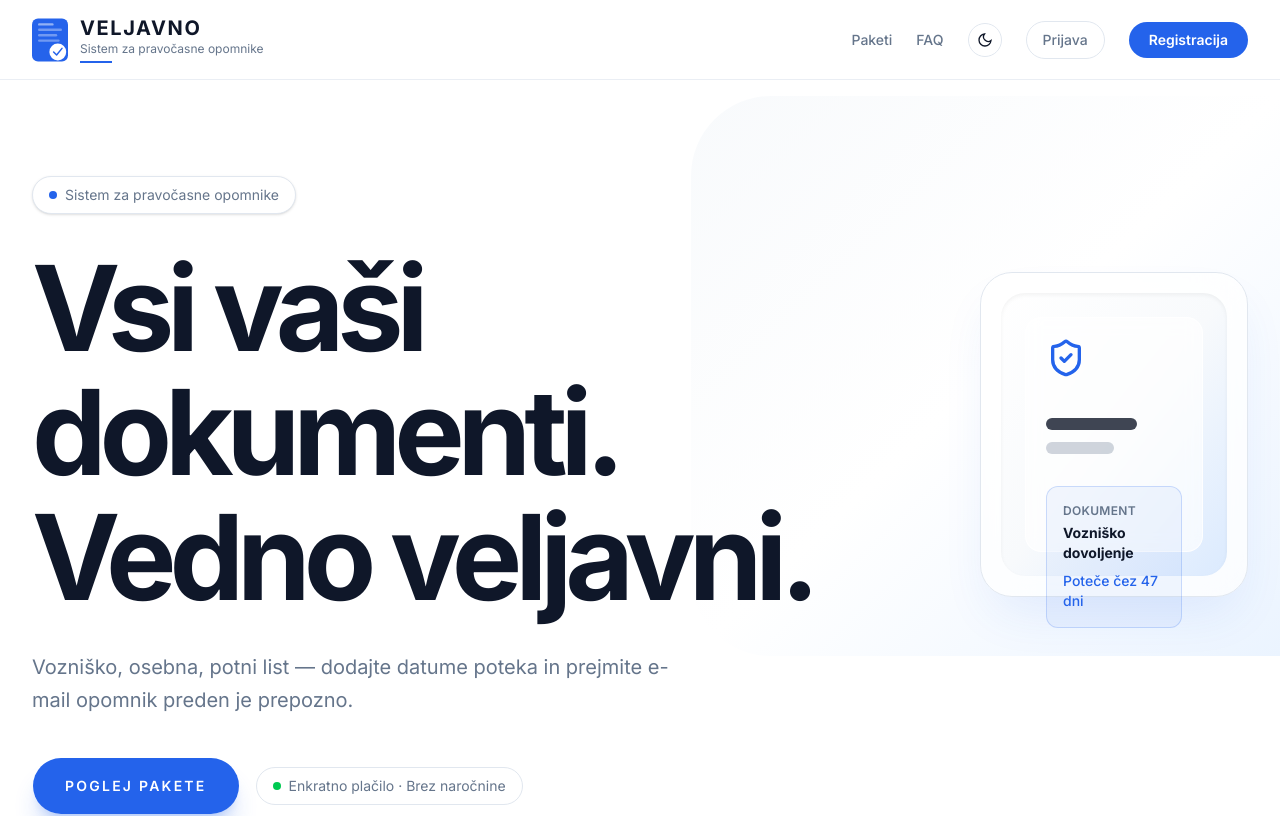
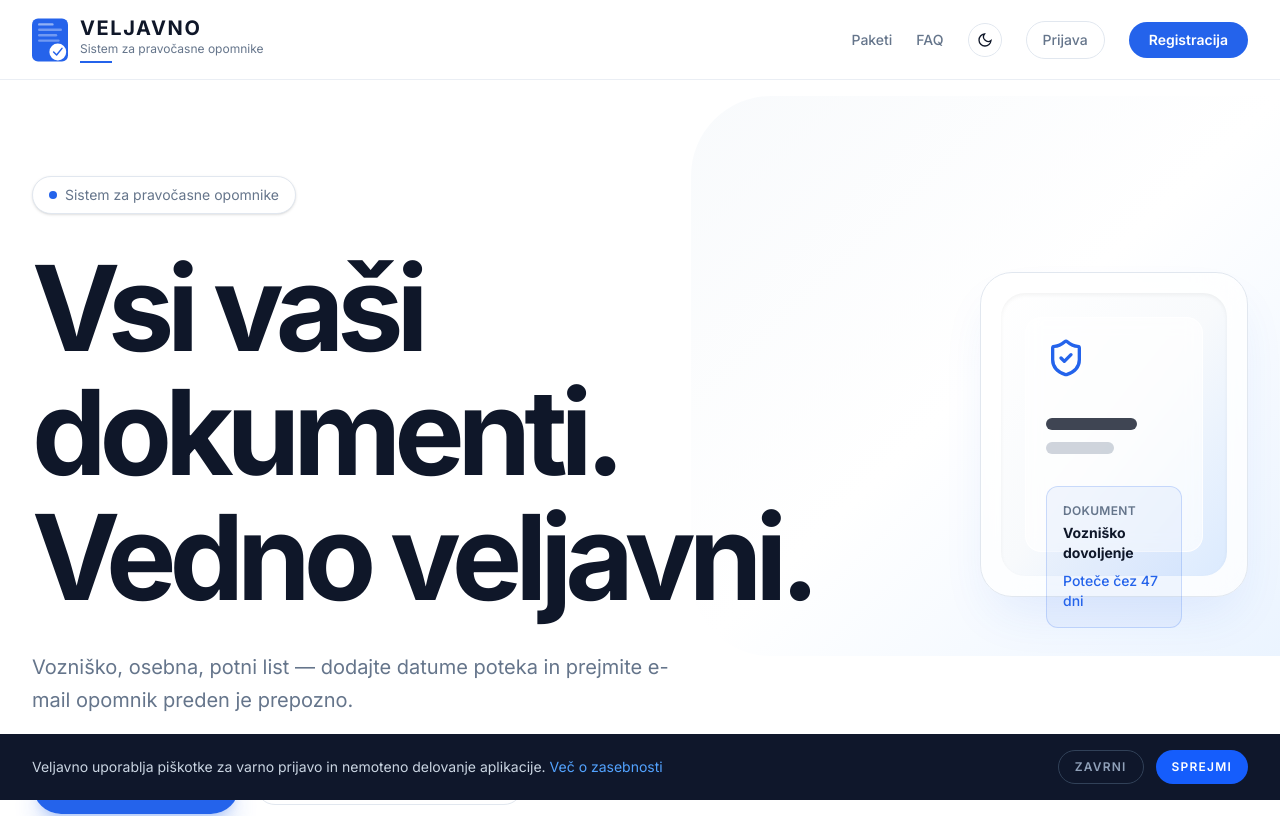
Before and after one commit to kristjandraksler/veljavno, a Next.js app: page / in a window 1280 px wide. Shown: the top 816 px of the page. Built offline with nearby package versions, Linux system fonts and the light colour scheme; no server answers.

Commit message:
Dodaj cookie consent banner

```diff
--- a/app/layout.tsx
+++ b/app/layout.tsx
@@ -1,6 +1,7 @@
 import type { Metadata } from "next";
 import { Geist } from "next/font/google";
 import { ThemeProvider } from "next-themes";
+import CookieBanner from "@/components/cookie-banner";
 import "./globals.css";
 
 const geist = Geist({
@@ -22,8 +23,9 @@ export default function RootLayout({
     <html lang="sl" suppressHydrationWarning className={`${geist.variable} h-full antialiased`}>
       <body className="min-h-full flex flex-col">
         <ThemeProvider attribute="class" defaultTheme="light" disableTransitionOnChange>
-          {children}
-        </ThemeProvider>
+  {children}
+  <CookieBanner />
+</ThemeProvider>
       </body>
     </html>
   );
--- /dev/null
+++ b/components/cookie-banner.tsx
@@ -0,0 +1,43 @@
+'use client'
+
+import { useState, useEffect } from 'react'
+
+export default function CookieBanner() {
+  const [visible, setVisible] = useState(false)
+
+  useEffect(() => {
+    const consent = localStorage.getItem('cookie-consent')
+    if (!consent) setVisible(true)
+  }, [])
+
+  function sprejmi() {
+    localStorage.setItem('cookie-consent', 'accepted')
+    setVisible(false)
+  }
+
+  function zavrni() {
+    localStorage.setItem('cookie-consent', 'declined')
+    setVisible(false)
+  }
+
+  if (!visible) return null
+
+  return (
+    <div className="fixed bottom-0 left-0 right-0 z-50 bg-slate-900 text-white px-5 py-4 md:px-8">
+      <div className="mx-auto max-w-7xl flex flex-col sm:flex-row items-start sm:items-center justify-between gap-4">
+        <p className="text-sm text-slate-300">
+          Veljavno uporablja piškotke za varno prijavo in nemoteno delovanje aplikacije.{' '}
+          <a href="/zasebnost" className="text-blue-400 hover:underline">Več o zasebnosti</a>
+        </p>
+        <div className="flex gap-3 flex-shrink-0">
+          <button onClick={zavrni} className="text-xs font-semibold uppercase tracking-[0.1em] text-slate-400 border border-slate-700 px-4 py-2 rounded-full hover:border-slate-500 transition-colors">
+            Zavrni
+          </button>
+          <button onClick={sprejmi} className="text-xs font-semibold uppercase tracking-[0.1em] text-white bg-blue-600 px-4 py-2 rounded-full hover:bg-blue-700 transition-colors">
+            Sprejmi
+          </button>
+        </div>
+      </div>
+    </div>
+  )
+}
```
